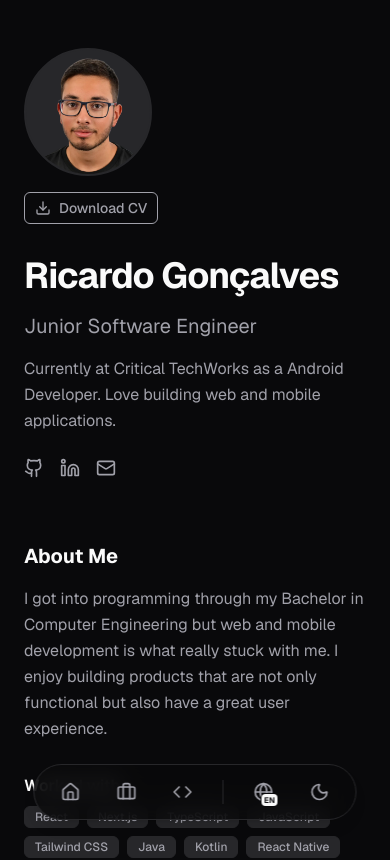
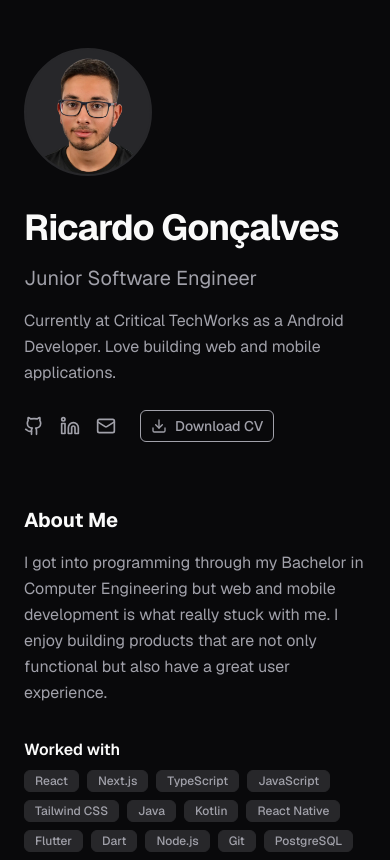
Before and after one commit to ric2003/Portfolio, a Next.js app: page / in a window 390 px wide. Shown: the top 860 px of the page. Built offline with nearby package versions, Linux system fonts and the light colour scheme.

Commit message:
fixing mobile ui, removing dock for now on mobile and moving the download cv button for mobile only

```diff
--- a/src/app/page.tsx
+++ b/src/app/page.tsx
@@ -162,6 +162,18 @@ export default function Home() {
                   <Mail size={20} />
                 </Link>
               </div>
+              <div className="md:hidden flex items-center justify-center ml-2">
+                <Button
+                  onClick={() => downloadFile("Ricardo-Goncalves-CV.pdf")}
+                  variant="outline"
+                  size="sm"
+                  className="gap-2 text-muted-foreground "
+                >
+                  <Download size={14} />
+                  {t("hero.download_cv")}
+                </Button>
+              </div>
+
             </div>
           </div>
           <div>
@@ -173,9 +185,8 @@ export default function Home() {
                 className="object-contain"
                 priority
               />
-
             </div>
-            <div className="flex items-center justify-center mt-4">
+            <div className="hidden md:block flex items-center justify-center mt-4">
               <Button
                 onClick={() => downloadFile("Ricardo-Goncalves-CV.pdf")}
                 variant="outline"
@@ -360,8 +371,8 @@ export default function Home() {
           </div>
         </section>
 
-        {/* Dock Navigation */}
-        <div className="fixed bottom-6 left-1/2 -translate-x-1/2 z-50">
+        {/* Dock Navigation */}// TODO: add mini doc on mobile
+        <div className="hidden md:block fixed bottom-6 left-1/2 -translate-x-1/2 z-50">
           <Dock className="bg-background/80 backdrop-blur-md border border-border rounded-full px-3 h-14 shadow-lg">
             {navigationItems.map((item) => {
               const Icon = item.icon;
@@ -385,6 +396,7 @@ export default function Home() {
           </Dock>
         </div>
 
+
       </div >
     </main >
   );
```
